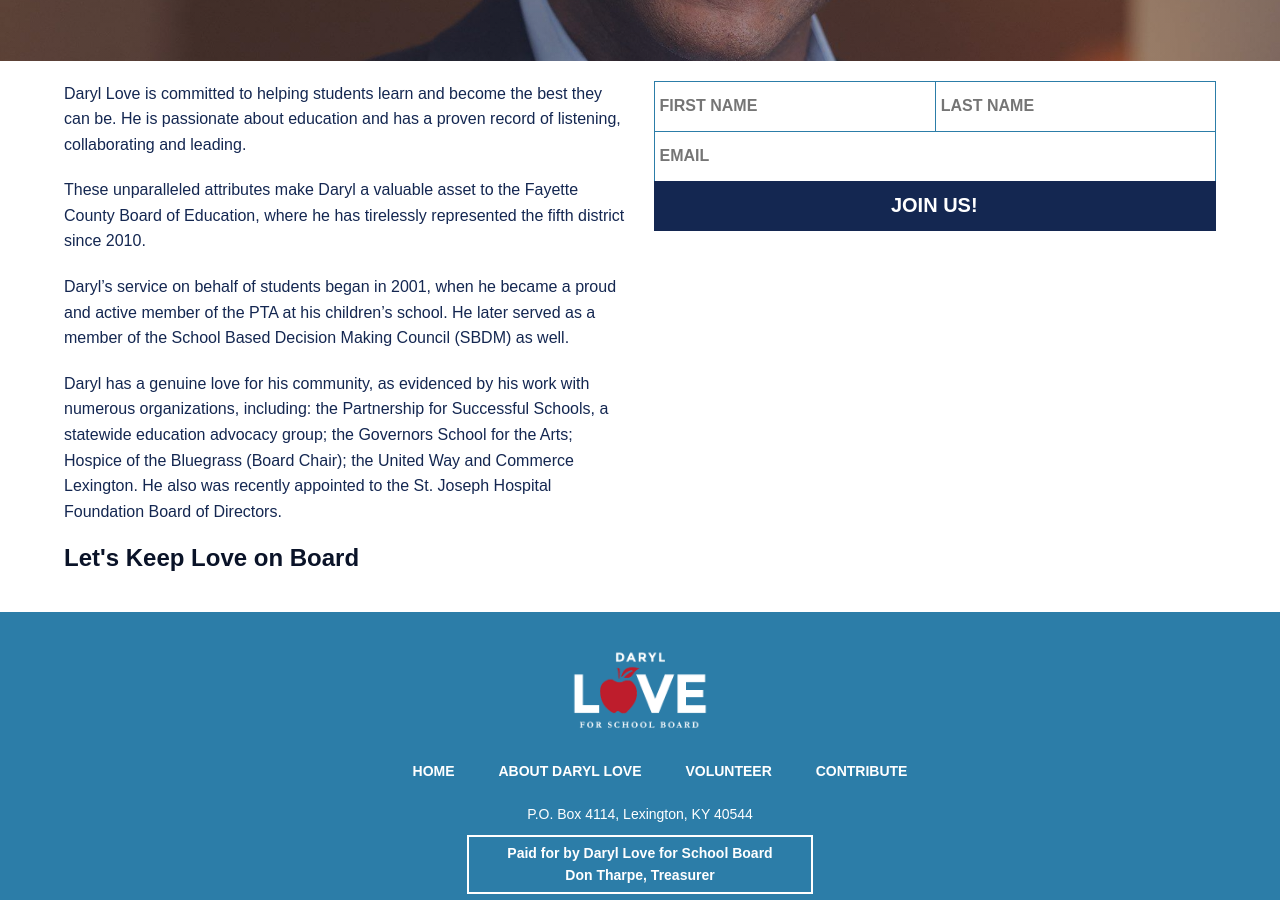
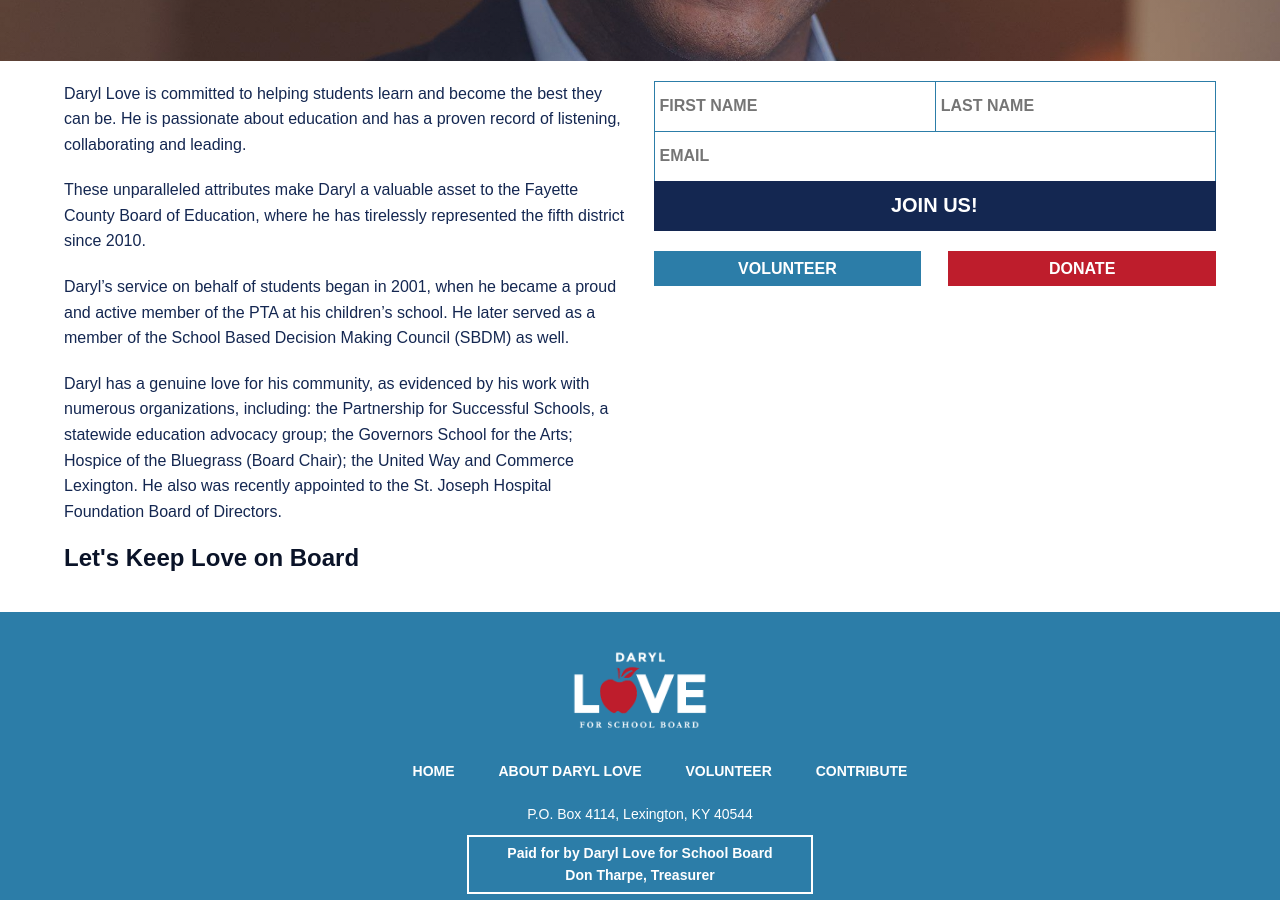
Before and after one commit to loveforfcps/loveforfcps.github.io, a Jekyll site: the page built from index.html, in a window 1280 px wide and 900 px high, scrolled down 543 px. Built offline with Jekyll 4.4.1, drawn with Linux system fonts in a browser that asks for light colours; nearby versions of some CDN libraries.

Commit message:
added donate link

```diff
--- a/index.html
+++ b/index.html
@@ -46,10 +46,10 @@ title: Daryl Love for School Board
         </form>
       </div>
     </div>
-    <!-- <div class="home-cta-left">
+    <div class="home-cta-left">
       <a href="/volunteer.html" class="volunteer home-cta-button">Volunteer</a>
-      <a href="https://secure.actblue.com/contribute/page/watkinsforstaterep" class="donate home-cta-button">Donate</a>
-    </div> -->
+      <a href="https://www.paypal.com/us/cgi-bin/webscr?cmd=_flow&SESSION=WO76Atz3RThgVUcqGld2Ds5RtYwuX-YiKWduLJyZfjbOiKYEoWXTYDeiYiK&dispatch=5885d80a13c0db1f8e263663d3faee8d4fe1dd75ca3bd4f11d72275b28239088" class="donate home-cta-button">Donate</a>
+    </div>
     <!-- <div class="home-cta-right">
       <a href="https://www.facebook.com/Daryl-Love-for-Fayette-County-Public-Schools-1760721914192667/" class="home-fb"><i class="fa fa-facebook" aria-hidden="true"></i></a>
       <a href="https://twitter.com/repdavidwatkins" class="home-tw"><i class="fa fa-twitter" aria-hidden="true"></i></a>
```
